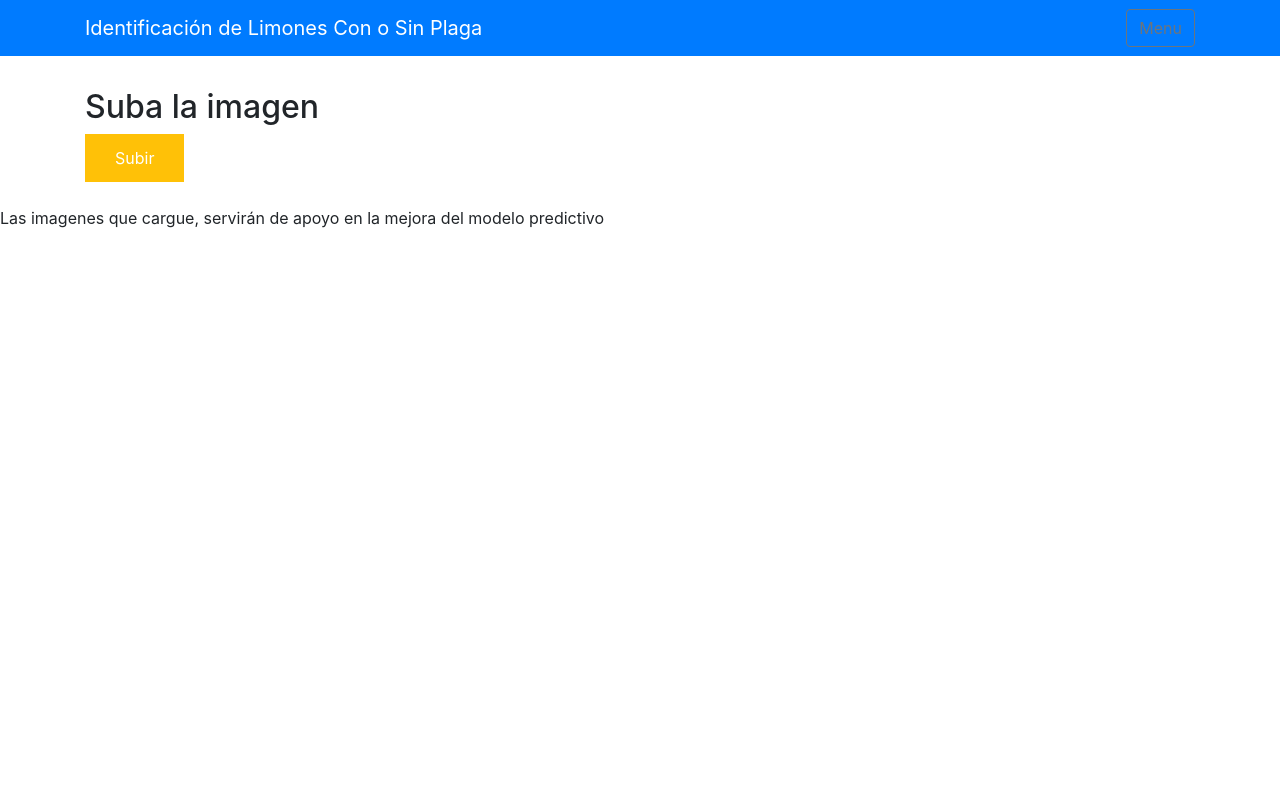
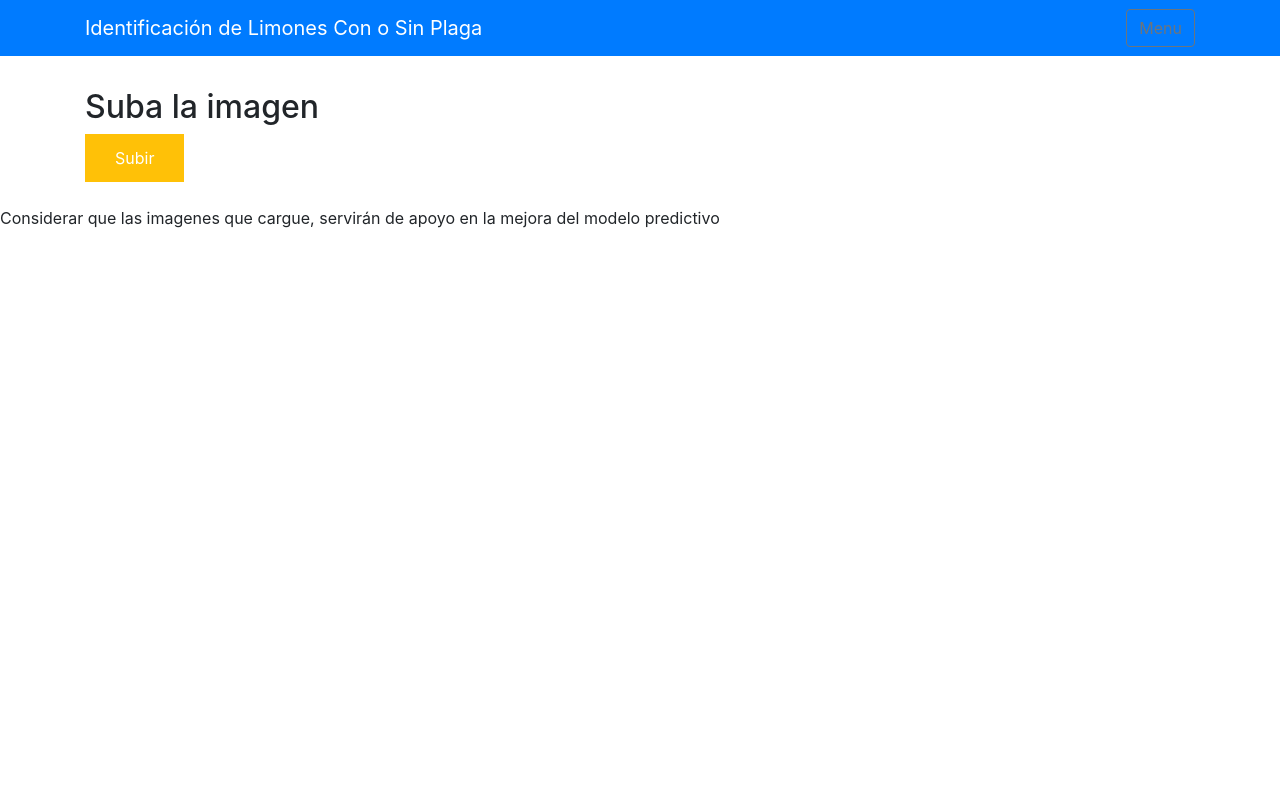
Before and after one commit to Gisefag/Producto_datos_UDD_2020_prueba1, a Flask app: page / in a window 1280 px wide. Run offline with Flask 2, Linux system fonts and the light colour scheme; parts of the project's set-up code (start-up, migrations or seed data) failed here and were passed over; some libraries are stand-ins or nearby versions.

Commit message:
Revert "commit11"
This reverts commit 7cda7e0d3585ccc9b5cffaf7727393e3e24dab95.

```diff
--- a/templates/base.html
+++ b/templates/base.html
@@ -26,7 +26,7 @@
     </div>
 </body>
 
-        Las imagenes que cargue, servirán de apoyo en la mejora del modelo predictivo
+Considerar que las imagenes que cargue, servirán de apoyo en la mejora del modelo predictivo
 
 <footer>
     <script src="{{ url_for('static', filename='js/main.js') }}" type="text/javascript"></script>
```
